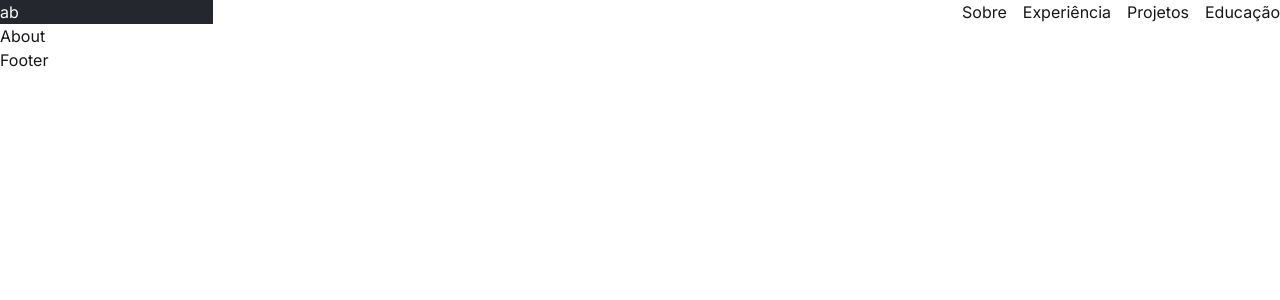
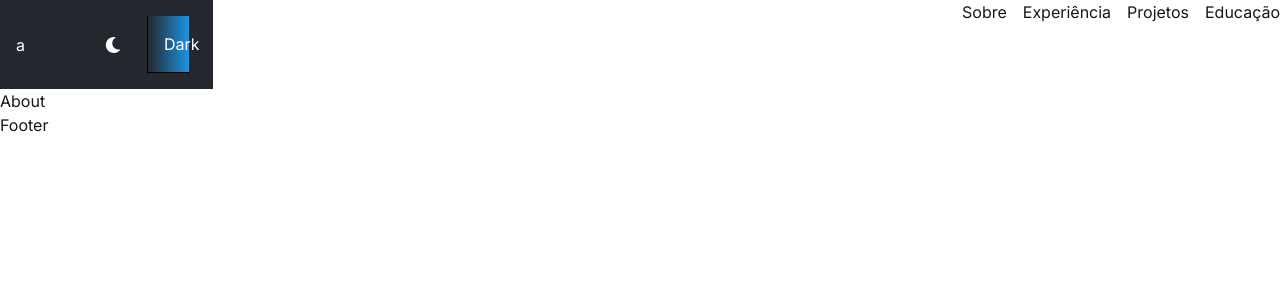
Before and after one commit to lucassdantas/portfolio, a Next.js app: page / in a window 1280 px wide. Shown: the top 300 px of the page. Built offline with nearby package versions, Linux system fonts and the light colour scheme; a web font is replaced by a local one.

Commit message:
building header

```diff
--- a/src/components/Header/LanguagesFlags.tsx
+++ b/src/components/Header/LanguagesFlags.tsx
@@ -1,7 +1,7 @@
 import React from 'react'
 
-export const LanguagesFlags = () => {
+export const LanguagesFlags = ({className=''}:{className:string}) => {
   return (
-    <div>a</div>
+    <div className={className}>a</div>
   )
 }
--- a/src/components/Header/LightAndDarkMode.tsx
+++ b/src/components/Header/LightAndDarkMode.tsx
@@ -1,7 +1,13 @@
 import React from 'react'
+import { FaMoon } from "react-icons/fa";
 
-export const LightAndDarkMode = () => {
+export const LightAndDarkMode = ({className=''}:{className:string}) => {
   return (
-    <div>b</div>
+    <div className={'p-2 flex items-center justify-between bg-base_2-c1 ' + className}>
+      <div className='w-[50%]'>
+        <FaMoon/>
+      </div>
+      <span className='w-[50%] p-4 bg-gradient-to-r from-base_2-c1 to-primary-blue border-b border-l border-black'>Dark</span>
+    </div>
   )
 }
--- a/src/components/Header/index.tsx
+++ b/src/components/Header/index.tsx
@@ -6,9 +6,9 @@ import React from 'react'
 export const Header = () => {
   return (
     <header className='flex justify-between w-full'>
-      <div className='bg-base_2-c1 flex justfify-between text-white w-2/12 '>
-        <LanguagesFlags/>
-        <LightAndDarkMode/>
+      <div className='bg-base_2-c1 flex justify-between items-center text-white w-2/12 px-4 py-2 '>
+        <LanguagesFlags className='w-1/12' />
+        <LightAndDarkMode className='w-fit'/>
       </div>
 
       <Nav/>
```
Also changed, not shown: package.json (+4 -3 lines), 1 other file (tests, documents, lock files or other folders).
